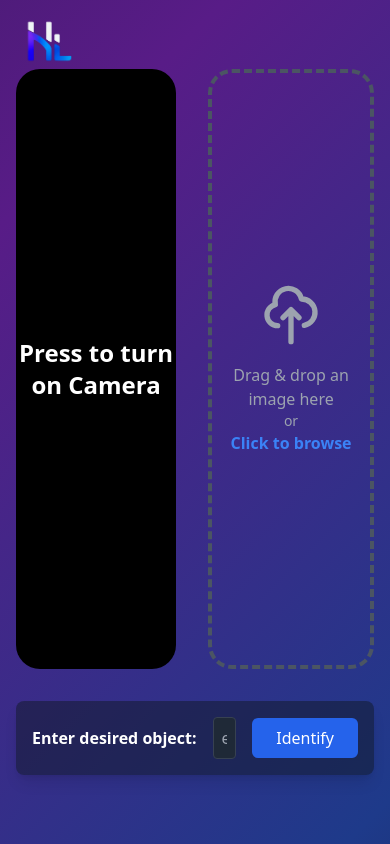
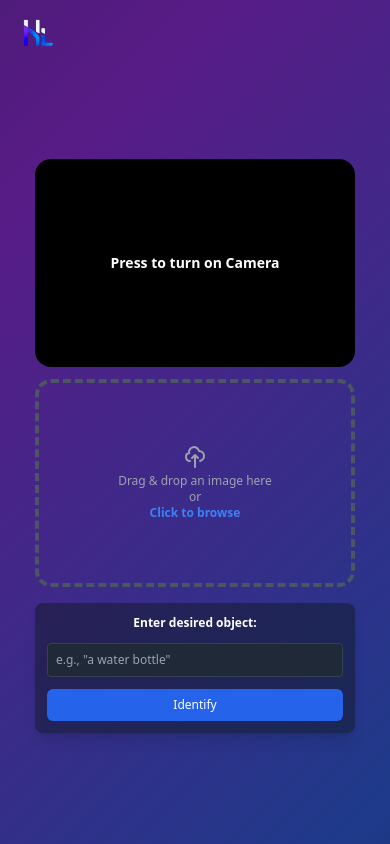
Before and after one commit to anthonyhana04/heal-spur-2025, a React (Create React App) app in the folder website/: page /start in a window 390 px wide. Built offline with nearby package versions, Linux system fonts and the light colour scheme; no server answers.

Commit message:
responsive desgin in start.js

```diff
--- a/website/src/start.js
+++ b/website/src/start.js
@@ -55,17 +55,17 @@ const Start = () => {
   };
 
   return (
-    <div className='h-screen animated-gradient relative flex flex-col items-center justify-center p-4'>
+    <div className='h-screen animated-gradient relative flex flex-col items-center justify-center p-4 overflow-hidden'>
       <div
-        className='absolute top-4 left-4 cursor-pointer transition transform hover:scale-125'
+        className='absolute top-4 left-4 cursor-pointer transition transform hover:scale-125 z-10'
         onClick={() => navigate('/')}
       >
-        <img src={process.env.PUBLIC_URL + Logo} alt='Logo' className='h-12' />
+        <img src={process.env.PUBLIC_URL + Logo} alt='Logo' className='h-8 sm:h-10 lg:h-12' />
       </div>
 
-      <div className='flex flex-row items-center justify-center w-full gap-8 mb-8'>
+      <div className='flex flex-col lg:flex-row items-center justify-center w-full gap-3 lg:gap-6 mb-4 lg:mb-6 mt-12 lg:mt-0'>
         {/* Webcam on the left */}
-        <div className='w-[600px] h-[600px] rounded-3xl overflow-hidden bg-black'>
+        <div className='w-full max-w-xs sm:max-w-sm md:max-w-md lg:w-[500px] h-52 sm:h-60 md:h-72 lg:h-[500px] rounded-2xl overflow-hidden bg-black'>
           {turnOnCam ? (
             <Webcam
               audio={false}
@@ -74,7 +74,7 @@ const Start = () => {
             />
           ) : (
             <button
-              className='w-full h-full text-white text-2xl font-bold flex items-center justify-center'
+              className='w-full h-full text-white text-sm sm:text-base lg:text-xl font-bold flex items-center justify-center px-2'
               onClick={() => setTurnOnCam(true)}
             >
               Press to turn on Camera
@@ -84,7 +84,7 @@ const Start = () => {
 
         {/* Dropzone on the right */}
         <div
-          className={`w-[600px] h-[600px] rounded-3xl border-4 border-dashed flex flex-col items-center justify-center text-gray-400 transition-colors cursor-pointer ${isDragging ? 'border-blue-500 bg-gray-800/50' : 'border-gray-600'}`}
+          className={`w-full max-w-xs sm:max-w-sm md:max-w-md lg:w-[500px] h-52 sm:h-60 md:h-72 lg:h-[500px] rounded-2xl border-4 border-dashed flex flex-col items-center justify-center text-gray-400 transition-colors cursor-pointer ${isDragging ? 'border-blue-500 bg-gray-800/50' : 'border-gray-600'}`}
           onDrop={handleDrop}
           onDragOver={handleDragOver}
           onDragEnter={handleDragEnter}
@@ -99,23 +99,23 @@ const Start = () => {
             accept="image/*"
           />
           {uploadedImage ? (
-            <img src={uploadedImage} alt="Uploaded" className="w-full h-full object-cover rounded-2xl" />
+            <img src={uploadedImage} alt="Uploaded" className="w-full h-full object-cover rounded-xl" />
           ) : (
             <>
-              <svg className="w-16 h-16 mb-4" fill="none" stroke="currentColor" viewBox="0 0 24 24" xmlns="http://www.w3.org/2000/svg"><path strokeLinecap="round" strokeLinejoin="round" strokeWidth={2} d="M7 16a4 4 0 01-.88-7.903A5 5 0 1115.9 6L16 6a5 5 0 011 9.9M15 13l-3-3m0 0l-3 3m3-3v12" /></svg>
-              <p className="text-center">Drag & drop an image here</p>
-              <p className="text-sm">or</p>
-              <p className="font-bold text-blue-500">Click to browse</p>
+              <svg className="w-6 h-6 sm:w-8 sm:h-8 lg:w-12 lg:h-12 mb-1 sm:mb-2" fill="none" stroke="currentColor" viewBox="0 0 24 24" xmlns="http://www.w3.org/2000/svg"><path strokeLinecap="round" strokeLinejoin="round" strokeWidth={2} d="M7 16a4 4 0 01-.88-7.903A5 5 0 1115.9 6L16 6a5 5 0 011 9.9M15 13l-3-3m0 0l-3 3m3-3v12" /></svg>
+              <p className="text-center text-xs sm:text-sm lg:text-base">Drag & drop an image here</p>
+              <p className="text-xs">or</p>
+              <p className="font-bold text-blue-500 text-xs sm:text-sm lg:text-base">Click to browse</p>
             </>
           )}
         </div>
       </div>
 
       {/* Object Input Form */}
-      <form onSubmit={onSubmit} className="w-full max-w-2xl bg-gray-900/50 p-4 rounded-lg shadow-lg text-white flex items-center gap-4">
-        <label htmlFor="object-input" className='font-bold flex-shrink-0'>Enter desired object:</label>
-        <input id="object-input" name='object' className='w-full p-2 rounded bg-gray-800 border border-gray-700 text-white' placeholder='e.g., "a water bottle"' required/>
-        <button type="submit" className='bg-blue-600 text-white px-6 py-2 rounded-md hover:bg-blue-700 transition transform hover:scale-105'>Identify</button>
+      <form onSubmit={onSubmit} className="w-full max-w-xs sm:max-w-sm md:max-w-md lg:max-w-lg bg-gray-900/50 p-3 rounded-lg shadow-lg text-white flex flex-col sm:flex-row items-center gap-3">
+        <label htmlFor="object-input" className='font-bold flex-shrink-0 text-xs sm:text-sm lg:text-base'>Enter desired object:</label>
+        <input id="object-input" name='object' className='w-full p-2 rounded bg-gray-800 border border-gray-700 text-white text-xs sm:text-sm lg:text-base' placeholder='e.g., "a water bottle"' required/>
+        <button type="submit" className='w-full sm:w-auto bg-blue-600 text-white px-4 py-2 rounded-md hover:bg-blue-700 transition transform hover:scale-105 text-xs sm:text-sm lg:text-base'>Identify</button>
       </form>
     </div>
   );
```
